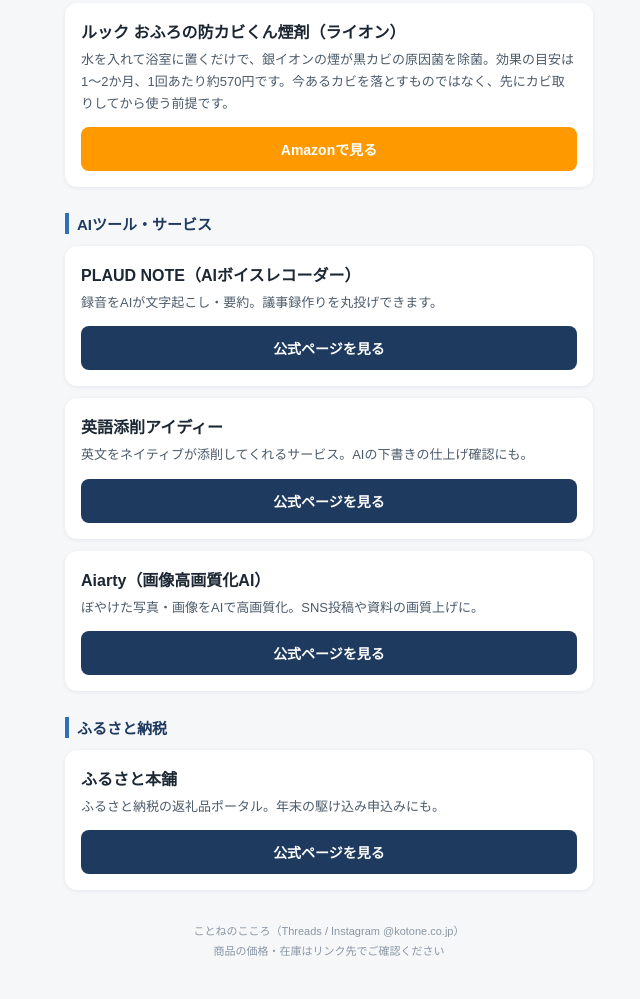
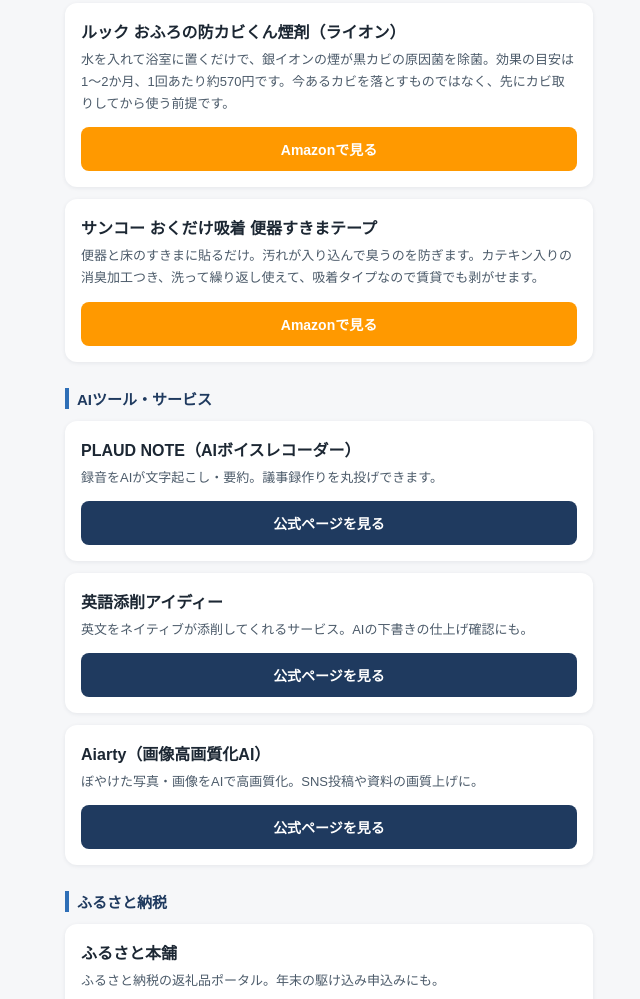
Before and after one commit to tk-ramen/kotone-links, a plain HTML site: page index.html in a window 1280 px wide. Shown: the part 3286-4285 px from the top of the page, without its empty margins (311-951 px from the left). Drawn offline with Linux system fonts and the light colour scheme.

Commit message:
Update index.html: サンコー おくだけ吸着 便器すきまテープの商品カードを追加

```diff
--- a/index.html
+++ b/index.html
@@ -148,6 +148,12 @@
     <a class="btn amz" href="https://www.amazon.co.jp/s?k=%E3%83%AB%E3%83%83%E3%82%AF+%E3%81%8A%E3%81%B5%E3%82%8D%E3%81%AE%E9%98%B2%E3%82%AB%E3%83%93%E3%81%8F%E3%82%93%E7%85%99%E5%89%A4&tag=tkramen2574-22" rel="nofollow sponsored noopener" target="_blank">Amazonで見る</a>
   </div>
 
+  <div class="card">
+    <h3>サンコー おくだけ吸着 便器すきまテープ</h3>
+    <p>便器と床のすきまに貼るだけ。汚れが入り込んで臭うのを防ぎます。カテキン入りの消臭加工つき、洗って繰り返し使えて、吸着タイプなので賃貸でも剥がせます。</p>
+    <a class="btn amz" href="https://www.amazon.co.jp/s?k=%E3%82%B5%E3%83%B3%E3%82%B3%E3%83%BC+%E4%BE%BF%E5%99%A8%E3%81%99%E3%81%8D%E3%81%BE%E3%83%86%E3%83%BC%E3%83%97&tag=tkramen2574-22" rel="nofollow sponsored noopener" target="_blank">Amazonで見る</a>
+  </div>
+
   <h2>AIツール・サービス</h2>
 
   <div class="card">
```
